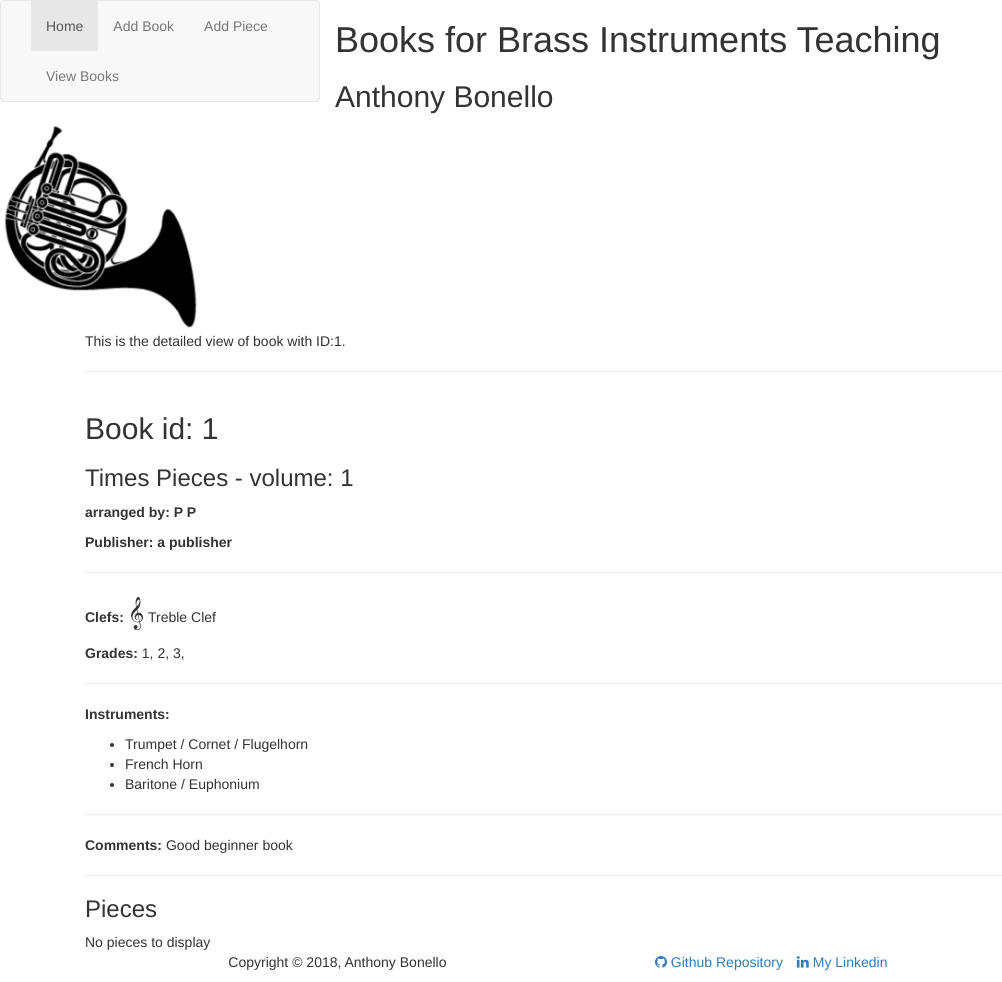
After one commit to abonello/BrassInstrumentsBooks, a Flask app: page /view_book_details/1 in a window 1280 px wide. The commit adds this page. Shown: the whole page, without its empty margins (0-1002 px from the left). Run offline with Flask 2, Linux system fonts and the light colour scheme; some libraries are stand-ins or nearby versions.

Commit message:
view book details.

```diff
--- a/data/books.json
+++ b/data/books.json
@@ -1,6 +1,5 @@
 {
     "1": {
-        "id": 1,
         "arranger": "P P",
         "bookNo": "",
         "clefs": [
@@ -9,6 +8,7 @@
         "comment": "Good beginner book",
         "composer": "",
         "grades": "1, 2, 3, ",
+        "id": 1,
         "instruments": [
             "Trumpet / Cornet / Flugelhorn",
             "French Horn",
@@ -16,10 +16,9 @@
         ],
         "publisher": "a publisher",
         "title": "Times Pieces",
-        "volume": ""
+        "volume": "1"
     },
     "2": {
-        "id": 2,
         "arranger": "famous",
         "bookNo": "1",
         "clefs": [
@@ -28,6 +27,7 @@
         "comment": "Good beginner book",
         "composer": "Important",
         "grades": "1, 2, 3, 4",
+        "id": 2,
         "instruments": [
             "Trumpet / Cornet / Flugelhorn",
             "French Horn",
@@ -38,15 +38,16 @@
         "volume": ""
     },
     "3": {
-        "id": 3,
         "arranger": "Unknown",
         "bookNo": "1",
         "clefs": [
-            "Treble Clef"
+            "Treble Clef",
+            "Bass Clef"
         ],
         "comment": "Good beginner book",
         "composer": "Beethoven",
         "grades": "1, 2, 3, 4",
+        "id": 3,
         "instruments": [
             "Trumpet / Cornet / Flugelhorn",
             "French Horn",
@@ -54,10 +55,9 @@
         ],
         "publisher": "ABRSM",
         "title": "Times Pieces",
-        "volume": ""
+        "volume": "1"
     },
     "4": {
-        "id": 4,
         "arranger": "Unknown",
         "bookNo": "",
         "clefs": [
@@ -66,6 +66,7 @@
         "comment": "The all round technique book.",
         "composer": "Arban",
         "grades": "1, 2, 3, 4, 5, 6, 7, 8",
+        "id": 4,
         "instruments": [
             "Trumpet / Cornet / Flugelhorn",
             "French Horn",
@@ -76,10 +77,65 @@
         "title": "Cornet Method",
         "volume": ""
     },
+    "5": {
+        "arranger": "",
+        "bookNo": "",
+        "clefs": [
+            "Treble Clef"
+        ],
+        "comment": "Good for extra practice. Not in exam syllabus",
+        "composer": "Gatti",
+        "grades": "1, 2, 3, 4",
+        "id": 5,
+        "instruments": [
+            "Trumpet / Cornet / Flugelhorn",
+            "French Horn",
+            "E flat Horn",
+            "Baritone / Euphonium"
+        ],
+        "publisher": "Riccordi",
+        "title": "Gran Metodo Teorico Pratico Progressivo",
+        "volume": "1"
+    },
+    "6": {
+        "arranger": "",
+        "bookNo": "",
+        "clefs": [
+            "Treble Clef"
+        ],
+        "comment": "Great for extra studies. Not in Syllabus",
+        "composer": "Gatti",
+        "grades": "3, 4, 5, 6, 7",
+        "id": 6,
+        "instruments": [
+            "Trumpet / Cornet / Flugelhorn",
+            "French Horn",
+            "E flat Horn",
+            "Baritone / Euphonium"
+        ],
+        "pieces": {
+            "entries": [
+                {
+                    "grade": "",
+                    "instrument": "",
+                    "list": "",
+                    "syllabusYear": ""
+                }
+            ],
+            "numberInBook": "",
+            "pieceComposer": "",
+            "pieceTitle": ""
+        },
+        "publisher": "Riccordi",
+        "title": "Gran Metodo Teorico Pratico Progressivo",
+        "volume": "2"
+    },
     "indexes": [
         1,
         2,
         3,
-        4
+        4,
+        5,
+        6
     ]
 }
--- a/run.py
+++ b/run.py
@@ -39,6 +39,19 @@ def save_book():
             if request.form.get(str(ndx+1)) != None:
                 instruments.append(instrument)
         comment = request.form['comment']
+        pieces = {
+            "pieceTitle":"",
+            "numberInBook":"",
+            "pieceComposer":"",
+            "entries": [
+                {
+                    "instrument": "",
+                    "grade": "",
+                    "syllabusYear": "",
+                    "list": ""
+                }
+            ]
+        }
 
         store=""
         with open("data/books.json", "r") as readdata:
@@ -54,7 +67,9 @@ def save_book():
                                                 "clefs": clefs,
                                                 "grades": grades,
                                                 "instruments": instruments,
-                                                "comment": comment}
+                                                "comment": comment,
+                                                "pieces": pieces
+                                                }
         book['indexes'].append(max(book['indexes'])+1)
 
         with open("data/books.json", "w") as outfile:
@@ -73,16 +88,17 @@ def view_books():
 
     return render_template("view_books.html", current_route=currentRoute, message="This is the VIEW BOOKS page of Brass Instruments Books", books=books)
 
+@app.route('/view_book_details/<id>')
+def view_book_details(id):
+    currentRoute = "view_book_details"
+    store=""
+    with open("data/books.json", "r") as readdata:
+        store = readdata.read()
+    books = json.loads(store)
+    thisBook = books[id]
+    # return "This is the detailed view of book with ID:{}. <br>This book is {}".format(id, thisBook)
+    return render_template("view_book_details.html", current_route=currentRoute, message="This is the detailed view of book with ID:{}.".format(id), thisBook=thisBook)
 
-# print(books)
-    # for book in books:
-        # print(book)
-        # print(books[book])
-        # if book != 'indexes':
-            # for each in books[book]:
-                # print(each)
-                # print(books[book][each])
-            # print(books[book][title])
 @app.route('/add_piece')
 def add_piece():
     currentRoute = "add_piece"
@@ -96,5 +112,6 @@ def add_piece():
     return render_template("add_piece.html", current_route=currentRoute, message="This is the ADD PIECE page of Brass Instruments Books", bookInfo=bookInfo)
 
 
+
 if __name__ == '__main__':
     app.run(host=os.getenv('IP'), port=int(os.getenv('PORT', 8080)), debug=True)
--- /dev/null
+++ b/templates/view_book_details.html
@@ -0,0 +1,74 @@
+{% extends 'base.html' %}
+{% block content %}
+    <div class="col-md-12 main min-height-main">
+        {{ message }}
+        <hr>
+    </div>
+
+    <!-- <div class="col-md-12 main min-height-main">
+        {{ thisBook }}
+        {% for item in thisBook %}
+        <p>{{ item }}: {{ thisBook[item] }}</p>
+        {% endfor %}
+
+        <hr>
+    </div> -->
+
+    <div class="col-md-12 main min-height-main">
+        <h2>Book id: {{ thisBook['id'] }}</h2>
+        <h3>{{ thisBook['title'] }}
+            {% if thisBook['volume'] %} - volume: {{ thisBook['volume'] }} {% endif %}
+            {% if thisBook['bookNo'] %} - book: {{ thisBook['bookNo'] }} {% endif %}
+        </h3>
+        <p><strong>
+            {% if thisBook['composer'] %} composer: {{ thisBook['composer'] }}   &nbsp; &nbsp;{% endif %}
+            {% if thisBook['arranger'] %} arranged by: {{ thisBook['arranger'] }} {% endif %}
+        </strong></p>
+        <p><strong>
+            Publisher: {{ thisBook['publisher'] }}
+        </strong></p>
+        <hr>
+        <p><strong>Clefs:</strong>
+            {% for clef in thisBook['clefs'] %}
+                {% if clef == "Treble Clef" %}
+                    <span style="font-size:2em">&#119070;</span>
+                {% elif clef == "Bass Clef" %}
+                    <span style="font-size:1.5em">&#119074;</span>
+                {% endif %}
+                {{ clef }} &nbsp; &nbsp;
+            {% endfor %}
+        </p>
+        <p><strong>Grades:</strong>
+            {{ thisBook['grades']}}
+        </p>
+        <hr>
+        <p><strong>Instruments:</strong>
+            <ul>
+            {% for instrument in thisBook['instruments'] %}
+                <li>{{ instrument}}</li>
+            {% endfor %}
+        </ul>
+        </p>
+        <hr>
+        <p><strong>Comments:</strong>
+            {{ thisBook['comment']}}
+        </p>
+        <hr>
+        <h3>Pieces</h3>
+        {% if thisBook['pieces'] == null %}
+            No pieces to display
+        {% else %}
+            {% for piece in thisBook['pieces'] %}
+                <ul>
+                    <li>piece</li>
+                </ul>
+            {% endfor %}
+        {% endif %}
+
+    </div>
+
+
+
+
+
+{% endblock %}
--- a/templates/view_books.html
+++ b/templates/view_books.html
@@ -39,7 +39,7 @@
                                     {{ books[book]["publisher"] }}
                                 </td>
                                 <td>
-                                    <button><a href="#">View Details</a></button>
+                                    <button><a href="{{ url_for('view_book_details', id = book) }}">View Details</a></button>
                                 </td>
                                 <td>
                                     <button><a href="#">Add Pieces</a></button>
```
